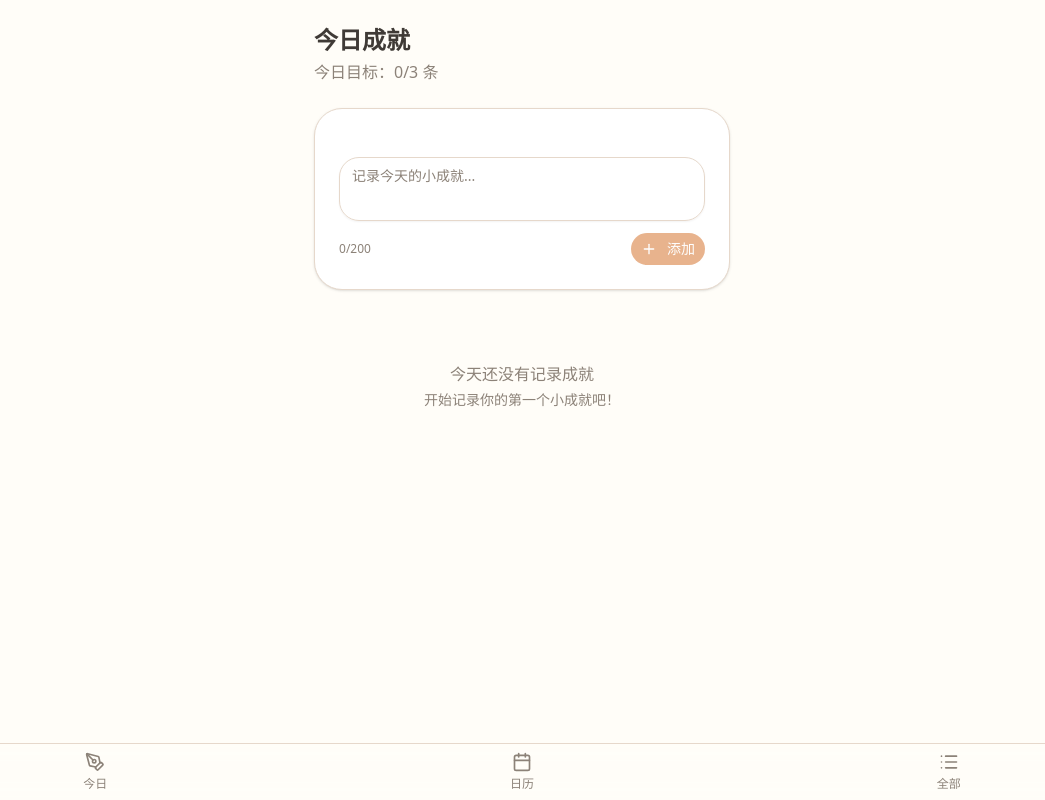
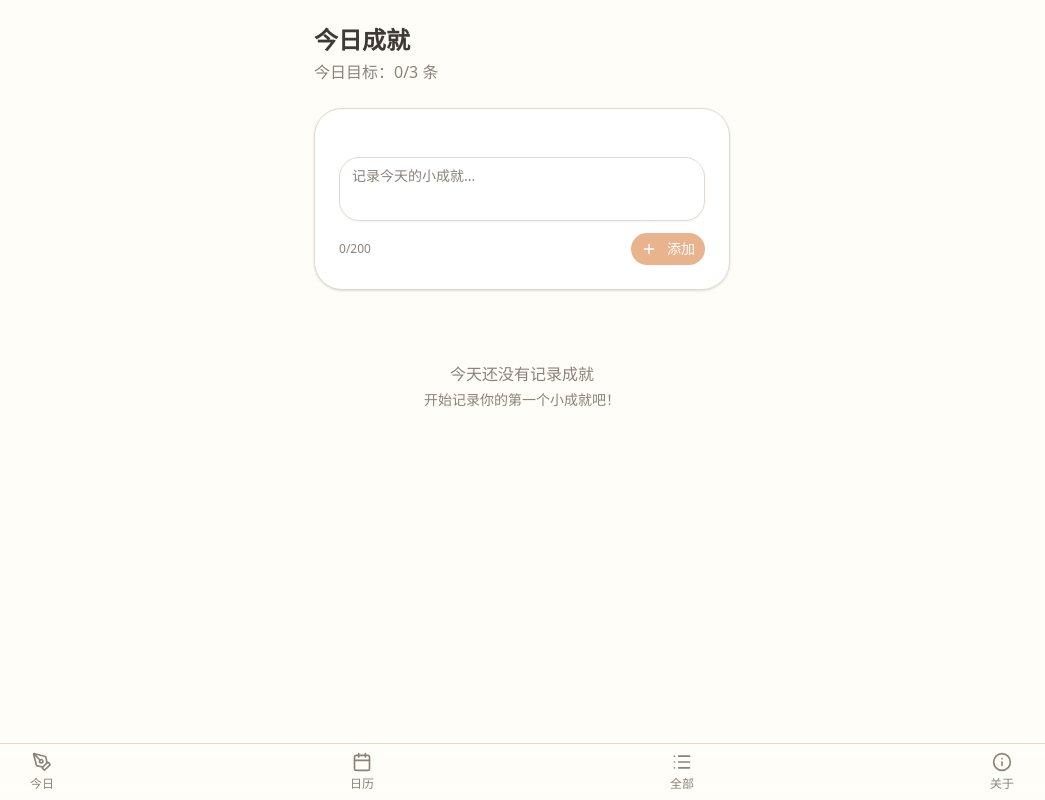
Before and after one commit to Long8Long/BobaMoment, a Next.js app: page /today in a window 1280 px wide. Shown: the whole page, without its empty margins (118-1163 px from the left). Built offline with nearby package versions, Linux system fonts and the light colour scheme.

Commit message:
feat(ui): 添加底部导航关于页面入口
在底部导航栏添加关于页面入口，使用 Info 图标

```diff
--- a/src/app/(app)/layout.tsx
+++ b/src/app/(app)/layout.tsx
@@ -7,7 +7,7 @@
  */
 
 import Link from 'next/link'
-import { PenTool, Calendar, List } from 'lucide-react'
+import { PenTool, Calendar, List, Info } from 'lucide-react'
 import { cn } from '@/lib/utils'
 
 export default function AppLayout({
@@ -25,6 +25,7 @@ export default function AppLayout({
           <NavLink href="/today" icon={<PenTool className="h-5 w-5" />} label="今日" />
           <NavLink href="/calendar" icon={<Calendar className="h-5 w-5" />} label="日历" />
           <NavLink href="/all" icon={<List className="h-5 w-5" />} label="全部" />
+          <NavLink href="/about" icon={<Info className="h-5 w-5" />} label="关于" />
         </div>
       </nav>
     </div>
```
